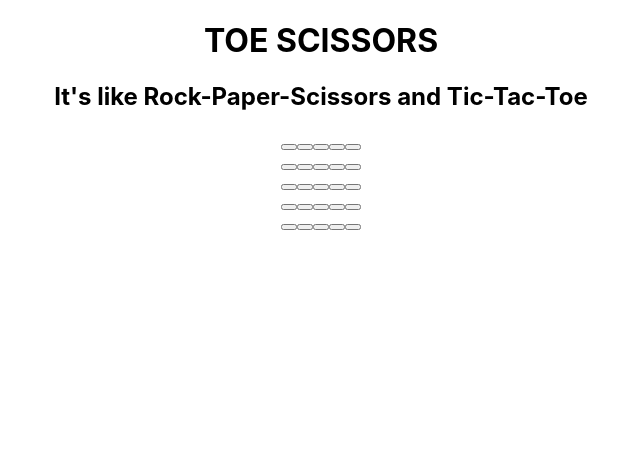
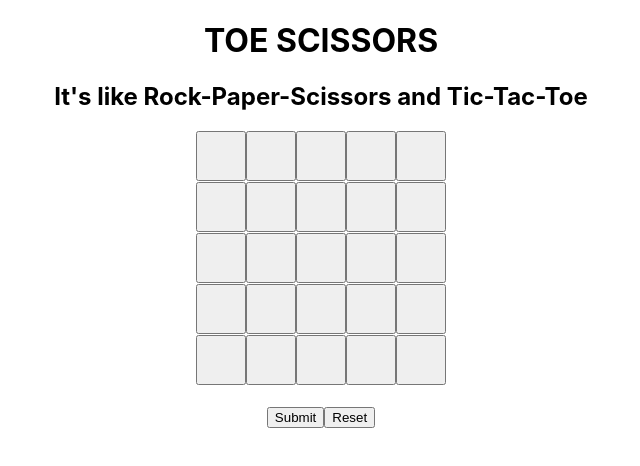
Before and after one commit to rbannal86/toeScissors, a React (Create React App) app: page / in a window 1280 px wide. Shown: the top 466 px of the page, without its empty margins (319-959 px from the left). Built offline with nearby package versions, Linux system fonts and the light colour scheme.

Commit message:
user can select r/p/s on buttons, submit move, rest board, and board updates with user input

```diff
--- a/src/Components/Board/Board.css
+++ b/src/Components/Board/Board.css
@@ -0,0 +1,21 @@
+.board_button {
+  width: 50px;
+  height: 50px;
+}
+
+.button_label {
+  position: absolute;
+  margin-left: 0;
+}
+
+.rock {
+  background-color: red;
+}
+
+.paper {
+  background-color: purple;
+}
+
+.scissors {
+  background-color: skyblue;
+}
--- a/src/Components/Board/Board.js
+++ b/src/Components/Board/Board.js
@@ -1,60 +1,103 @@
-import React from "react";
+import React, { useState, useEffect } from "react";
+import "./Board.css";
 
 function Board() {
-  const renderRow = () => {
-    return (
-      <div>
-        <button />
-        <button />
-        <button />
-        <button />
-        <button />
-      </div>
-    );
-  };
-  const renderBoard = () => {
-    return (
-      <div>
-        <div>
-          <button />
-          <button />
-          <button />
-          <button />
-          <button />
-        </div>
-        <div>
-          <button />
-          <button />
-          <button />
-          <button />
-          <button />
-        </div>
-        <div>
-          <button />
-          <button />
-          <button />
-          <button />
-          <button />
-        </div>
-        <div>
-          <button />
-          <button />
-          <button />
-          <button />
-          <button />
-        </div>
-        <div>
-          <button />
-          <button />
-          <button />
-          <button />
-          <button />
-        </div>
-      </div>
-    );
+  const [currentSelect, setCurrentSelect] = useState({ id: null, item: 0 });
+  const [board, setBoard] = useState([]);
+  const [fresh, setFresh] = useState(true);
+
+  let items = ["rock", "paper", "scissors"];
+
+  console.log(board);
+
+  useEffect(() => {
+    if (fresh) {
+      let newBoard = [];
+      for (let i = 0; i < 25; i++) {
+        //add new items to button object as needed
+        newBoard.push({ id: i, userMove: " " });
+      }
+      setBoard(newBoard);
+      setFresh(false);
+    }
+  }, [fresh]);
+
+  const handleClick = (e) => {
+    // e.preventDefault();
+    let nextItem;
+    if (currentSelect.item === 2) nextItem = 0;
+    else if (currentSelect.id !== e.target.id) nextItem = 0;
+    else if (currentSelect.item === 0 && !currentSelect.id) nextItem = 0;
+    else nextItem = currentSelect.item + 1;
+    setCurrentSelect({ id: e.target.id, item: nextItem });
+    console.log(currentSelect);
   };
 
-  return <div>{renderBoard()}</div>;
+  const handleSubmit = () => {
+    let updatedButton = {
+      id: currentSelect.id,
+      userMove: items[currentSelect.item],
+      contested: true,
+    };
+    let updatedBoard = board;
+    updatedBoard[currentSelect.id] = updatedButton;
+    setCurrentSelect({ id: null, item: 0 });
+    setBoard(updatedBoard);
+  };
+
+  const handleReset = () => {
+    setFresh(true);
+  };
+
+  const renderBoard = () => {
+    return board.map((button) => {
+      let className = "board_button " + button.userMove;
+      let buttonLabel = button.userMove[0];
+      console.log(button.id);
+      if (parseInt(button.id) === parseInt(currentSelect.id)) {
+        className = "board_button " + items[currentSelect.item];
+        buttonLabel = items[currentSelect.item];
+        console.log(className);
+      }
+
+      if ((parseInt(button.id) + 1) % 5 === 0) {
+        return (
+          <span key={"button" + button.id}>
+            <button
+              key={button.id}
+              id={button.id}
+              className={className}
+              onClick={(e) => handleClick(e)}
+            >
+              <span className="button_label">{buttonLabel[0]}</span>
+            </button>
+            <br key={"break" + button.id} />
+          </span>
+        );
+      } else
+        return (
+          <span key={"button" + button.id}>
+            <button
+              key={button.id}
+              id={button.id}
+              className={className}
+              onClick={(e) => handleClick(e)}
+            >
+              <span className="button_label">{buttonLabel[0]}</span>
+            </button>
+          </span>
+        );
+    });
+  };
+
+  return (
+    <div className="game_board">
+      {renderBoard()}
+      <br></br>
+      <button onClick={() => handleSubmit()}>Submit</button>
+      <button onClick={() => handleReset()}>Reset</button>
+    </div>
+  );
 }
 
 export default Board;
```
